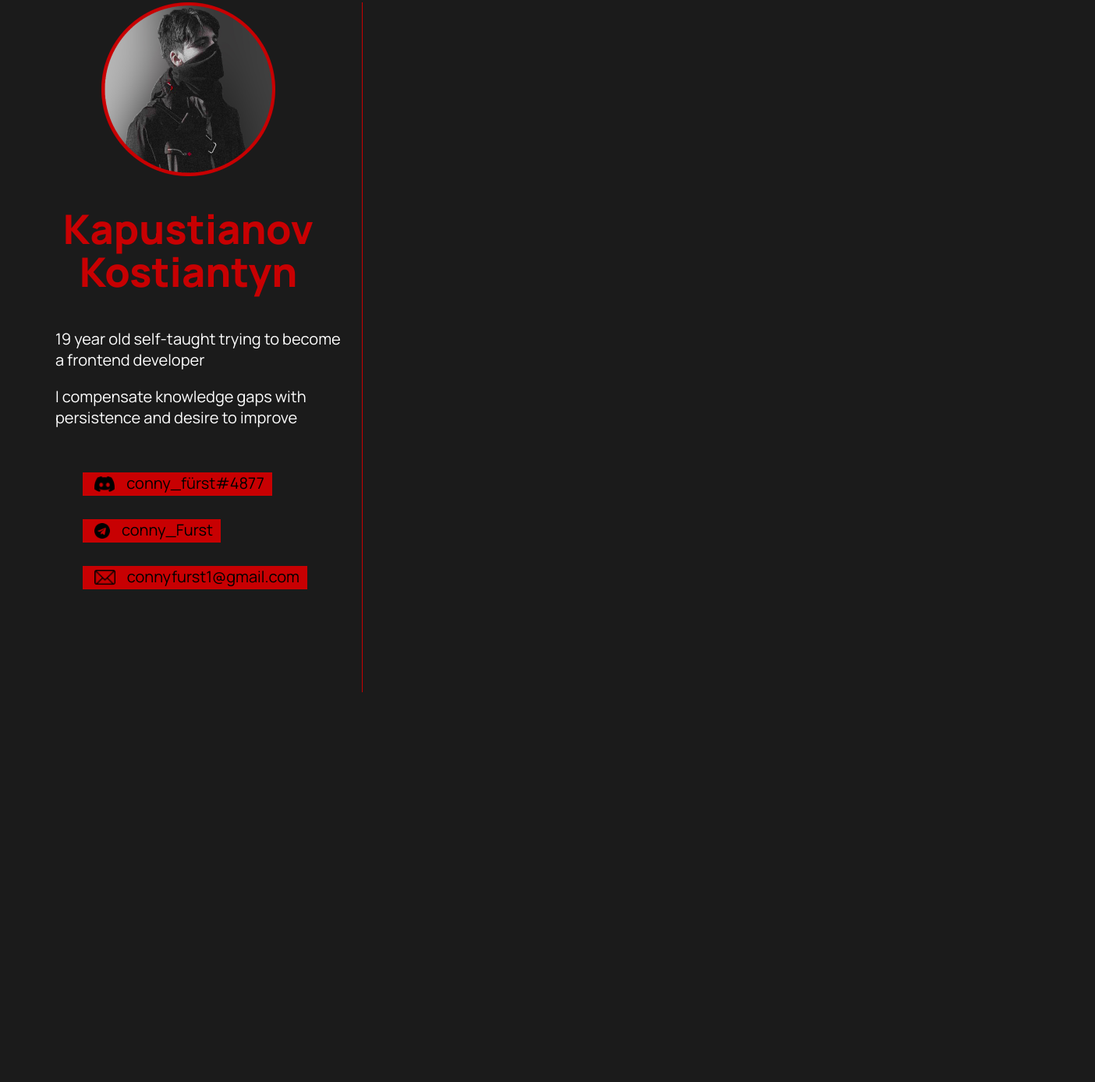
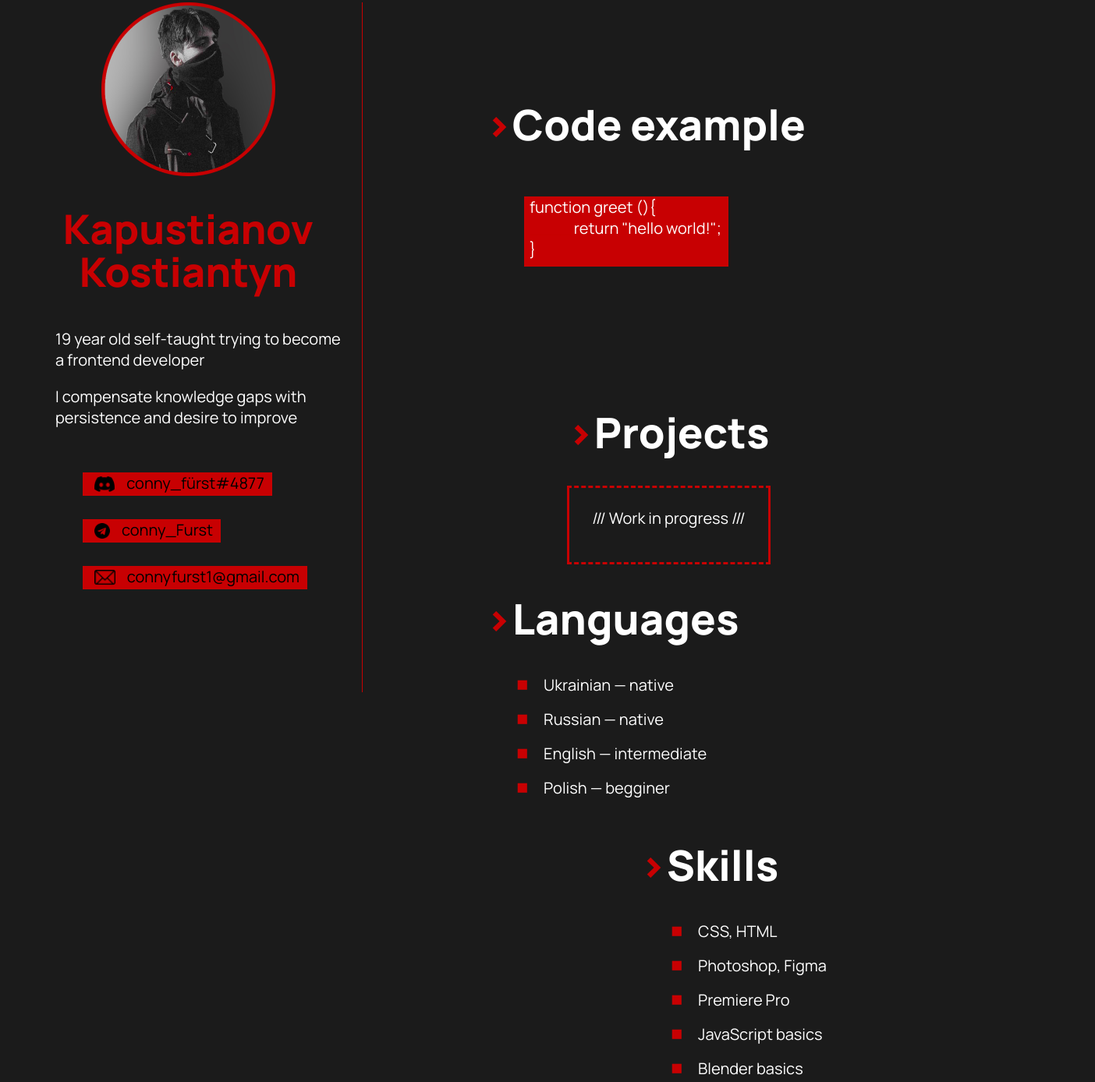
Before and after one commit to connyFurst/rsschool-cv, a plain HTML site: page index.html in a window 1280 px wide. Shown: the part 53-1441 px from the top of the page at 78% size, 1404 px wide, since content can reach past the window. Before the commit the page ends 949 px from the top, so only its background shows below. Drawn offline with Linux system fonts and the light colour scheme.

Commit message:
feat: add main

```diff
--- a/index.html
+++ b/index.html
@@ -41,5 +41,46 @@
             </div>
         </div>
     </div>
+    <div class="main">
+        <div class="main-code">
+            <div class="main-h2">
+                <h2>Code example</h2>
+            </div>
+            <div class="code-example">
+                function greet (){<br> <span>____</span> return "hello world!";<br>}
+            </div>
+        </div>
+        <div class="main-projects">
+            <div class="main-h2">
+                <h2>Projects</h2>
+            </div>
+            <div class="projects">
+                <p>/// Work in progress ///</p>
+            </div>
+        </div>
+        <div class="main-languages">
+            <div class="main-h2">
+                <h2>Languages</h2>
+            </div>
+            <ul>
+                <li>Ukrainian — native</li>
+                <li>Russian — native</li>
+                <li>English — intermediate</li>
+                <li>Polish — begginer</li>
+            </ul>
+        </div>
+        <div class="main-skills">
+            <div class="main-h2">
+                <h2>Skills</h2>
+            </div>
+            <ul>
+                <li>CSS, HTML</li>
+                <li>Photoshop, Figma</li>
+                <li>Premiere Pro</li>
+                <li>JavaScript basics</li>
+                <li>Blender basics</li>
+            </ul>
+        </div>
+    </div>
 </body>
 </html>
--- a/style.css
+++ b/style.css
@@ -13,12 +13,33 @@
  body {
     font-family: 'Manrope', sans-serif;
     font-weight: 300;
+    overflow: hidden;
   }
 
 
 
  * {
     background-color: #1B1B1B;
+  }
+
+  ul {
+    list-style-type: none;
+  }
+
+  li {
+    font-weight: 400;
+    font-size: 20px;
+    line-height: 27px;
+    color: #FFFFFF;
+    margin: 15px 0px;
+  }
+
+  li::before{
+    content: '■';
+    color: #C80002;
+    margin-right: 20px;
+    font-size: 25px;
+    display: inline-block;
   }
 
 
@@ -123,3 +144,77 @@
     background-color: #C80002;
     padding: 5px 15px;
   }
+
+  .main {
+    position: absolute;
+    width: 73%;
+    height: 885px;
+    left: 470px;
+    top: 0px;
+    display: flex;
+    flex-wrap: wrap;
+  }
+
+  .main-h2 {
+    font-weight: 800;
+    font-size: 36px;
+    line-height: 49px;
+    color: #FFFFFF;
+  }
+
+  .main-h2>h2::before{
+    content: '>';
+    color: #C80002;
+  }
+
+  .main-code {
+    margin-left: 152px;
+    margin-top: 143px;
+  }
+
+  .code-example {
+    width: 255px;
+    height: 90px;
+    background-color: #C80002;
+    font-weight: 400;
+    font-size: 20px;
+    line-height: 27px;
+    color: #FFFFFF;
+    padding-left: 7px;
+    margin-left: 50px;
+    margin-top: 68px;
+  }
+
+  .code-example>span {
+    color: #C80002;
+    background-color: #C80002;
+  }
+
+  .main-projects {
+    margin-left: 257px;
+    margin-top: 143px;
+  }
+
+  .projects {
+    width: 255px;
+    height: 90px;
+    border-style: dashed solid;
+    border-color: #C80002;
+    text-align: center;
+    padding-top: 5px;
+  }
+
+  .projects>p{
+    font-weight: 400;
+    font-size: 20px;
+    line-height: 27px;
+    color: #FFFFFF;
+  }
+
+  .main-languages{
+    margin-left: 152px;
+  }
+
+  .main-skills{
+    margin-left: 350px;
+  }
```
